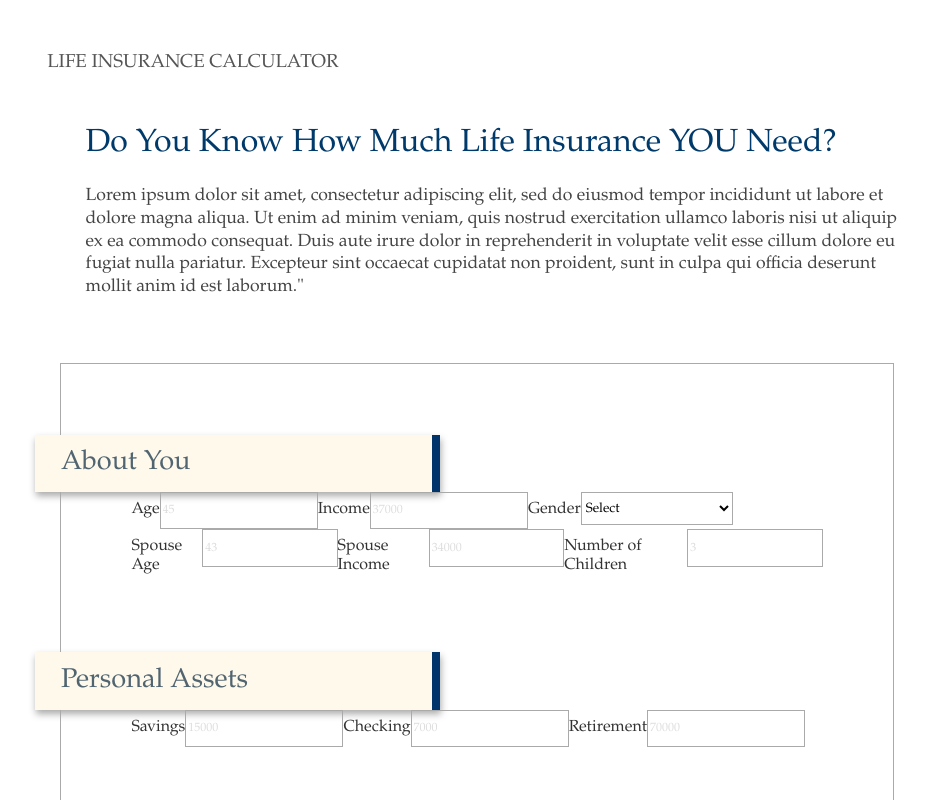
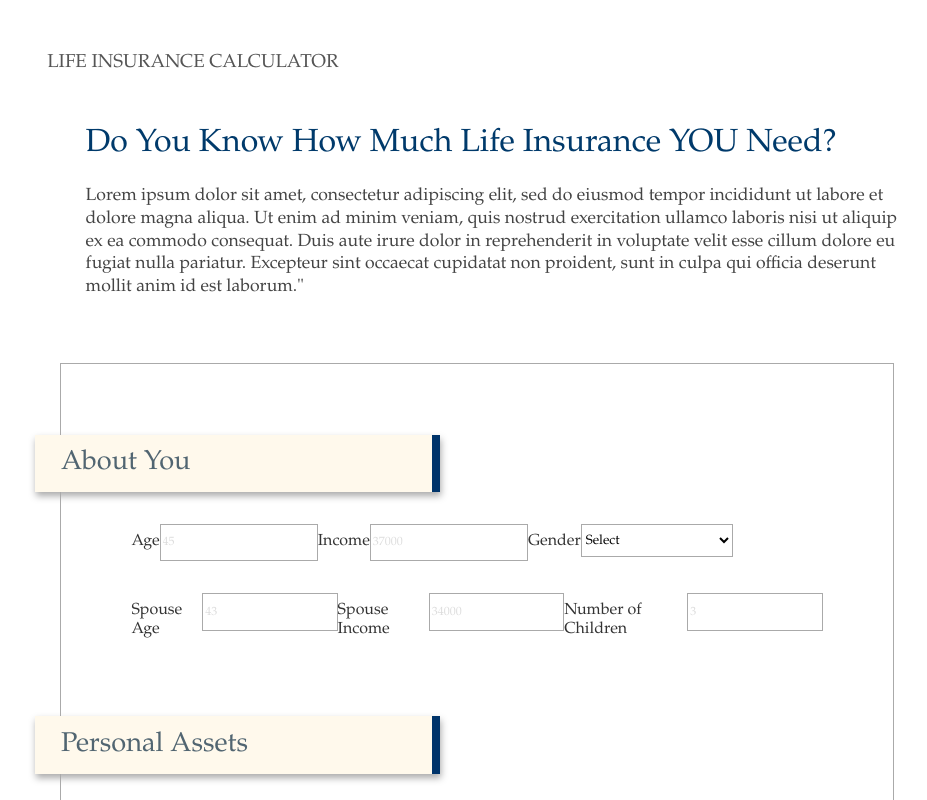
Before and after one commit to tdmiller1/oneamerica-insurance-calculator, a React (Create React App) app: page /#/ in a window 1280 px wide. Shown: the top 800 px of the page, without its empty margins (4-931 px from the left). Built offline with nearby package versions, Linux system fonts and the light colour scheme.

Commit message:
Test to make sure stash applied

```diff
--- a/src/assets/style.css
+++ b/src/assets/style.css
@@ -29,11 +29,13 @@ form{
 }
 
 input, select{
+    margin-top: 4vh;
     border: .1vw solid #AAA;
     width: 22%;
     height: 2.5em;
     background-color: #FFF;
     font-family: Garamond, Serif;
+    -webkit-border-radius: 0px;
 }
 
 .about-you, .personal-assets, .current-policy, .immediate-needs, .long-term-needs{
@@ -58,7 +60,7 @@ input, select{
 label{
     font-size: 1em;
     color: #333;
-    margin-top: 1vh;
+    margin-top: 5vh;
 }
 
 
@@ -81,6 +83,10 @@ label{
 }
 
 @media only screen and (max-width: 700px) {
+
+    label, input, select{
+        margin-top: 1vh;
+    }
 
     .input-wrapper{
         flex-direction: column;
@@ -219,7 +225,7 @@ h1{
     margin:20px auto;
     padding:10px;
     width:10em;
-    background-color:#003a6b;
+    background-color:#3c6189;
     font-size: 20px;
 }
 
--- a/src/components/Home.js
+++ b/src/components/Home.js
@@ -43,11 +43,13 @@ class Home extends Component {
             spouse_working: false,
             spouse_length: 1,
             years_provide: 1,
-            children_to_collge: 1,
+            children_to_college: 1,
             type_of_college: null
 
         }
     }
+
+
 
 
     submitInformation(){
```
